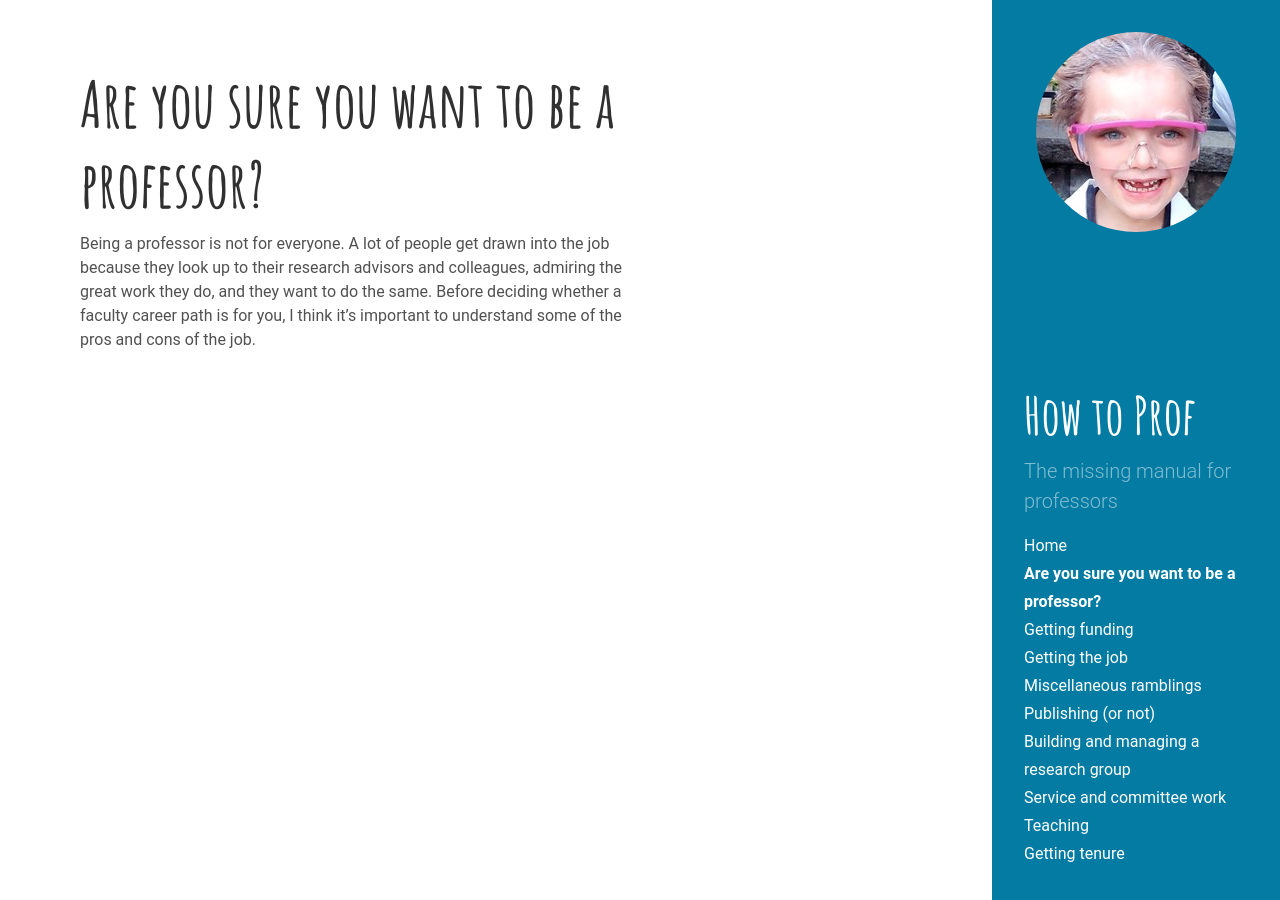
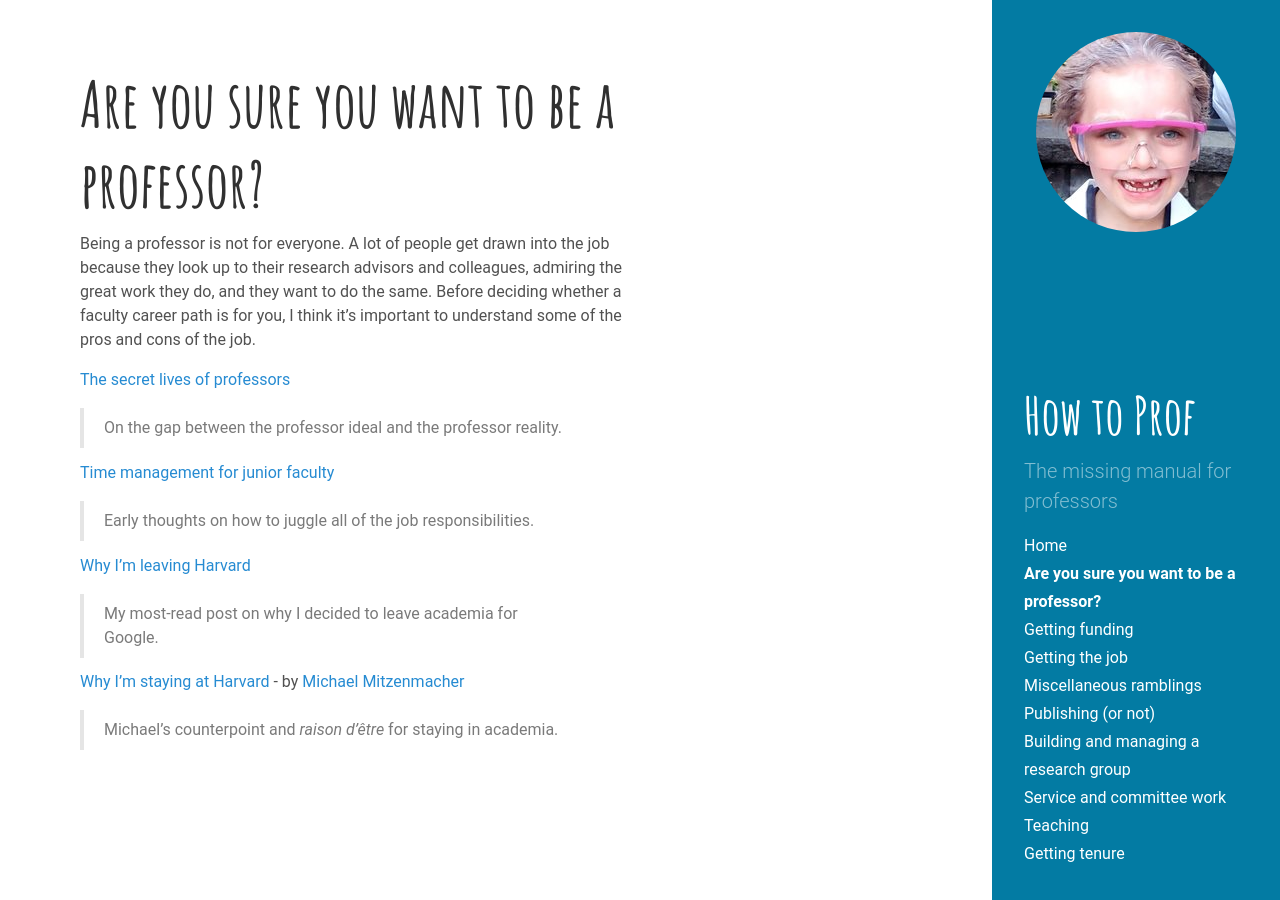
Before and after one commit to mdwelsh/howtoprof, a Jekyll site: the page built from beaprof.md, in a window 1280 px wide. Built offline with Jekyll 4.4.1, drawn with Linux system fonts in a browser that asks for light colours.

Commit message:
Update beaprof.md

```diff
--- a/beaprof.md
+++ b/beaprof.md
@@ -6,3 +6,15 @@ layout: page
 Being a professor is not for everyone. A lot of people get drawn into the job because they look up to their research
 advisors and colleagues, admiring the great work they do, and they want to do the same. Before deciding whether a
 faculty career path is for you, I think it's important to understand some of the pros and cons of the job.
+
+[The secret lives of professors](http://matt-welsh.blogspot.com/2010/05/secret-lives-of-professors.html)
+> On the gap between the professor ideal and the professor reality.
+
+[Time management for junior faculty](http://matt-welsh.blogspot.com/2009/02/time-management-for-junior-faculty.html)
+> Early thoughts on how to juggle all of the job responsibilities.
+
+[Why I'm leaving Harvard](http://matt-welsh.blogspot.com/2010/11/why-im-leaving-harvard.html)
+> My most-read post on why I decided to leave academia for Google.
+
+[Why I'm staying at Harvard](http://matt-welsh.blogspot.com/2010/11/guest-post-why-im-staying-at-harvard-by.html) - by [Michael Mitzenmacher](http://www.eecs.harvard.edu/~michaelm/)
+> Michael's counterpoint and *raison d'être* for staying in academia.
```
